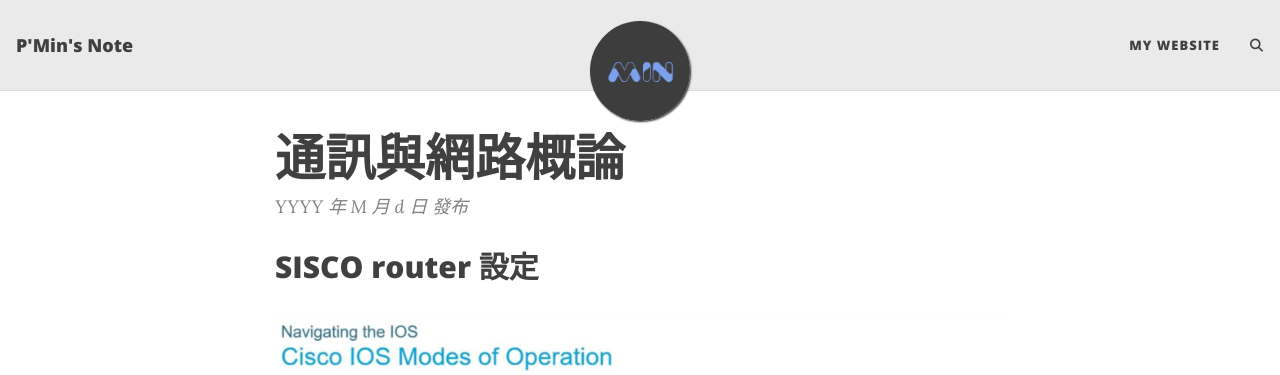
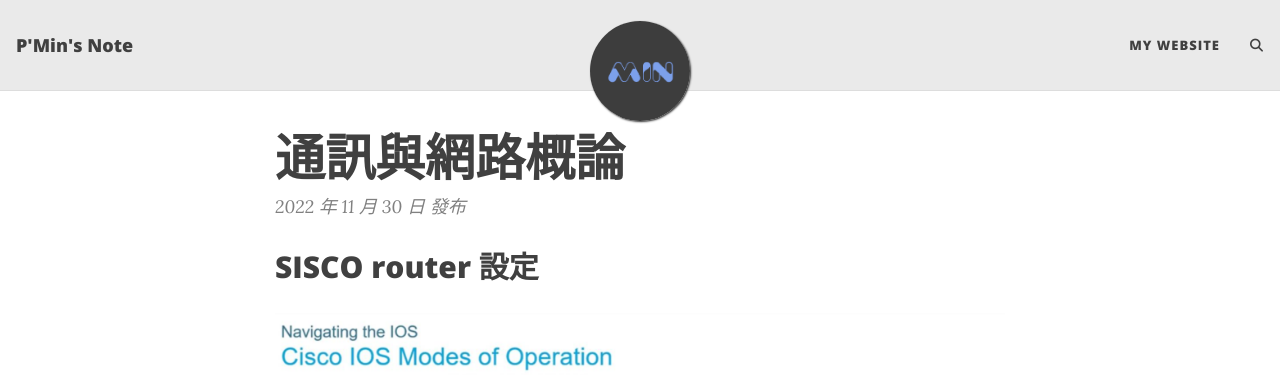
Before and after one commit to PMinn/blog, a Jekyll site: the page built from _posts/2022-11-30-通訊與網路概論.md, in a window 1280 px wide and 900 px high. Shown: the top 375 px of the window. Built offline with Jekyll 4.4.1, drawn with Linux system fonts in a browser that asks for light colours; comment, search, counter and statistics services are not loaded.

Commit message:
fix: date_format

```diff
--- a/_config.yml
+++ b/_config.yml
@@ -244,7 +244,7 @@ navbar-var-length: false
 ################
 
 # Ruby Date Format to show dates of posts
-date_format: "YYYY 年 M 月 d 日"
+date_format: "%Y 年 %m 月 %d 日"
 
 # Facebook App ID
 #fb_app_id: ""
```
